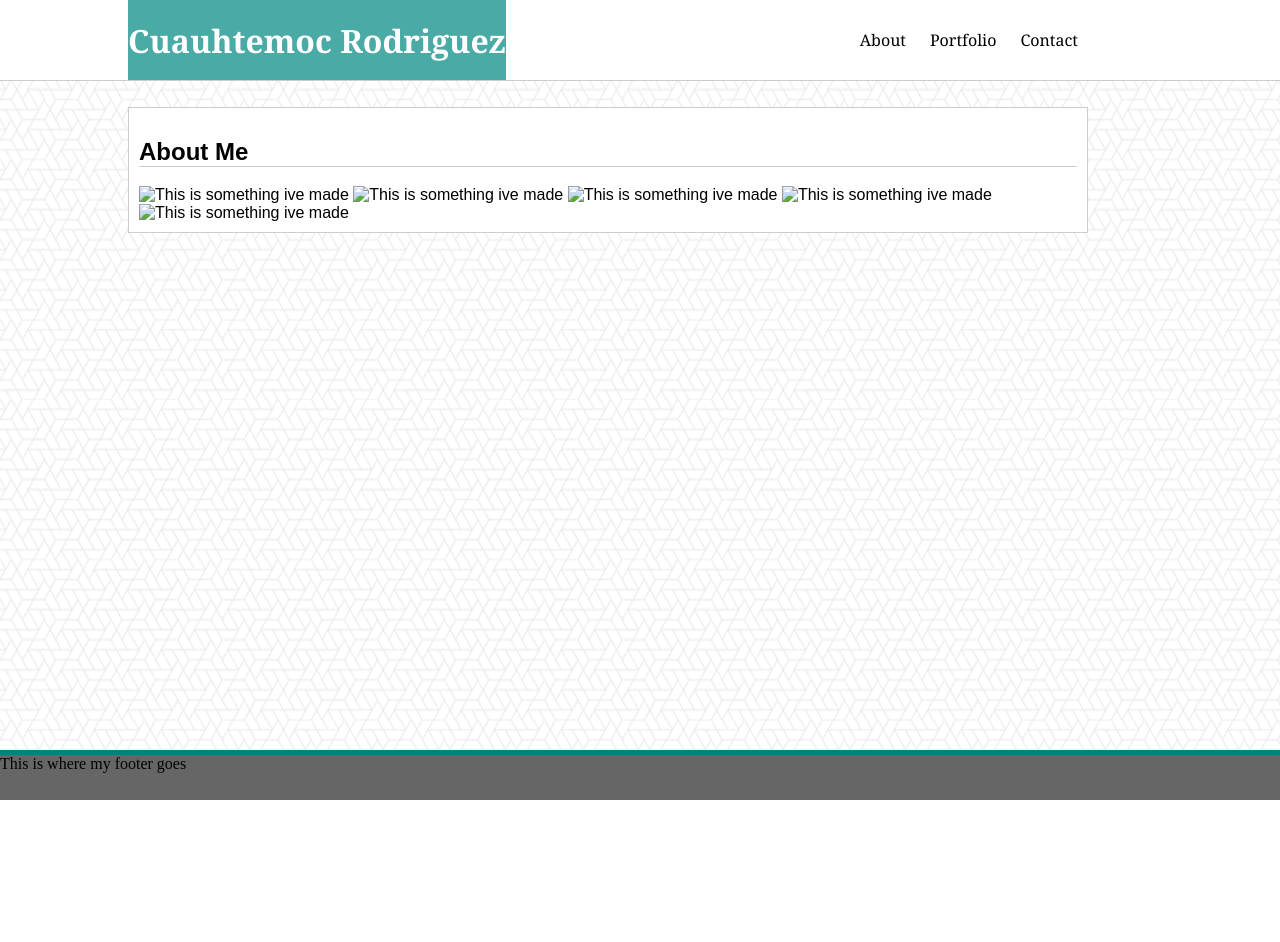
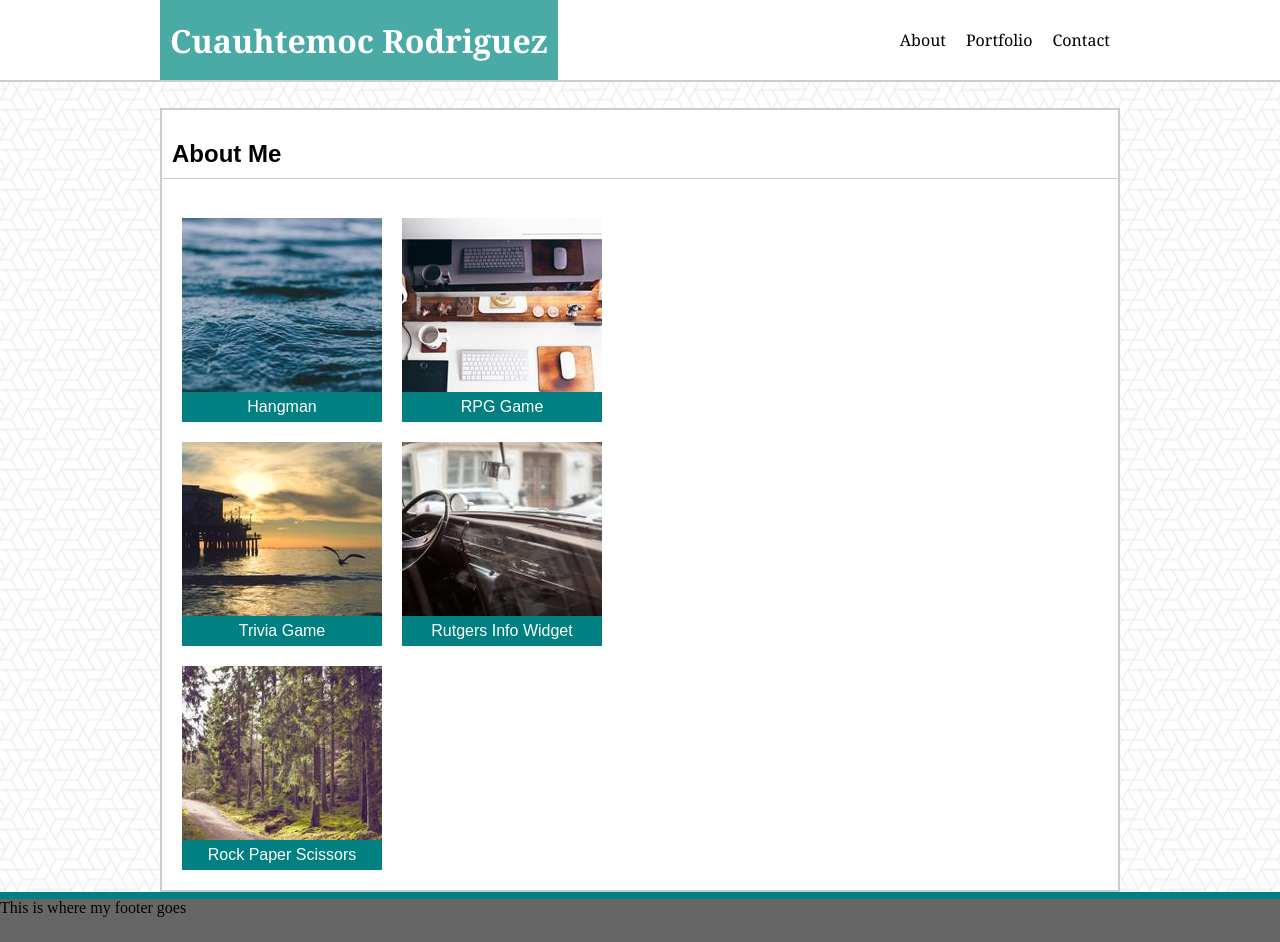
Before and after one commit to Cuauhtemoc/Basic-Portfolio, a plain HTML site: page portfolio.html in a window 1280 px wide. Before the commit the page ends 800 px from the top, so only its background shows below. Drawn offline with Linux system fonts and the light colour scheme.

Commit message:
added more styling and images

```diff
--- a/assets/css/style.css
+++ b/assets/css/style.css
@@ -2,24 +2,28 @@
     list-style-type: none;
     box-sizing: border-box;
 }
+html{
+
+    height: 100%;
+}
 body{
     background: url(../../assets/images/what-the-hex.png);
     margin: 0;
-    height: 100%;
+    min-height: 100%;
+    position: relative;
+    display: flex;
+    flex-direction: column;
 
 }
 .content-wrapper{
     display: flex;
-    min-height: 100%;
-    flex: 1;
+    flex-direction: column;
     width: 960px;
-    margin: 2% 10% auto 10%;
-    flex-direction: column;
-    padding: 10px;
+    margin: 2% auto auto auto;
     background: #ffffff;
     font-family: Arial, Helvetica, sans-serif;
     border-style: solid;
-    border-width: 1px;
+    border-width: 2px;
     border-color: #cccccc;
 }
 
@@ -32,23 +36,29 @@ body{
     background: #4aaaa5;
     color: #ffffff;
     font-family: Georgia, 'Times New Roman', Times, serif;
+    padding: 10px;
 }
 
 .heading{
     border-bottom: #cccccc solid 1px;
+    padding: 10px;
 }
 .topnav{
     background: #ffffff;
-    border-bottom: #cccccc solid 1px;
+    border-bottom: #cccccc solid 2px;
     width: 100%;
 }
 
 .menu{
     display: flex;
     width: 960px;
-    justify-content: space-between;
     align-items: center;
-    margin-left: 10%;
+    margin: auto;
+
+}
+.menu-links{
+    display: flex;
+    margin-left:auto;
 }
 .menu-links > a{
     padding: 10px;
@@ -81,8 +91,34 @@ body{
     height: 50px;
     width: 100%;
     background: #666666;
-    border-top: teal solid 5px;
+    border-top: teal solid 7px;
+    margin-top: auto;
+
+}
+
+.content-images{
+    padding: 10px;
+    margin-right: 33.3%;
+    display: flex;
+    flex-wrap: wrap;
+    justify-content: flex-start;
+}
+.image{
+    margin: 10px 10px;
+    position: relative;
+
+
+}
+.image-text{
+    display: flex;
+    align-items: center;
+    justify-content: center;
     position: absolute;
-    bottom: 0;
-    margin-bottom: auto;
+    width: 200px;
+    height: 30px;
+    margin: 0;
+    bottom:0;
+    left:0;
+    background: teal;
+    color: #ffffff;
 }
--- a/portfolio.html
+++ b/portfolio.html
@@ -20,12 +20,27 @@
      </header>
     <div class="content-wrapper">
         <h2 class = heading>About Me</h2>
-        <div class="content">
-            <img src="#myexample" alt="This is something ive made">
-            <img src="#myexample" alt="This is something ive made">
-            <img src="#myexample" alt="This is something ive made">
-            <img src="#myexample" alt="This is something ive made">
-            <img src="#myexample" alt="This is something ive made">
+        <div class="content-images">
+            <div class="image">
+                <img src="assets/images/hangman.jpg" alt="This is something ive made">
+                <p class="image-text">Hangman</p>
+            </div>
+            <div class="image">
+                <img src="assets/images/rpggame.jpg" alt="This is something ive made">
+                <p class="image-text">RPG Game</p>
+            </div>
+            <div class="image">
+                <img src="assets/images/triviagame.jpg" alt="This is something ive made">
+                <p class="image-text">Trivia Game</p>
+            </div>
+            <div class="image">
+                <img src="assets/images/rutgersinfowidget.jpg" alt="This is something ive made">
+                <p class="image-text">Rutgers Info Widget</p>
+            </div>
+            <div class="image">
+                <img src="assets/images/rockpaperscissors.jpg" alt="This is something ive made">
+                <p class="image-text">Rock Paper Scissors</p>
+            </div>
         </div>
     </div>
     <footer class="footer">This is where my footer goes</footer>
```
Also changed, not shown: assets/images/hangman.jpg (added), assets/images/rockpaperscissors.jpg (added), assets/images/rpggame.jpg (added), assets/images/rutgersinfowidget.jpg (added), assets/images/triviagame.jpg (added), contact.html (indentation only).
